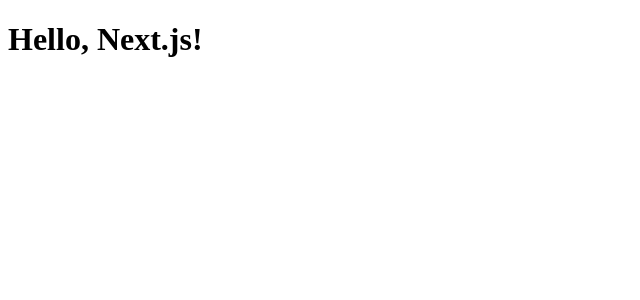
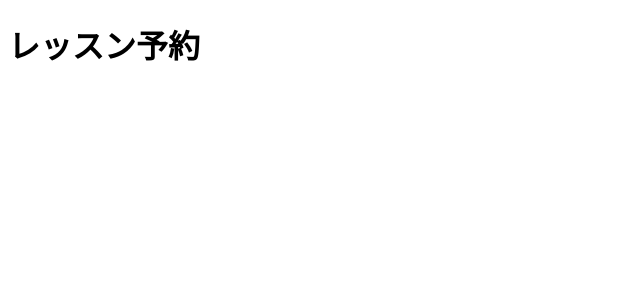
Before and after one commit to naruhiko-toda/giftpool, a Next.js app: page / in a window 1280 px wide. Shown: the top 300 px of the page, without its empty margins (0-640 px from the left). Built offline with nearby package versions, Linux system fonts and the light colour scheme.

Commit message:
update title

```diff
--- a/app/page.tsx
+++ b/app/page.tsx
@@ -1,3 +1,3 @@
 export default function Page() {
-  return <h1>Hello, Next.js!</h1>
+  return <h1>レッスン予約</h1>
 }
```
Also changed, not shown: 2 other files (tests, documents, lock files or other folders).
